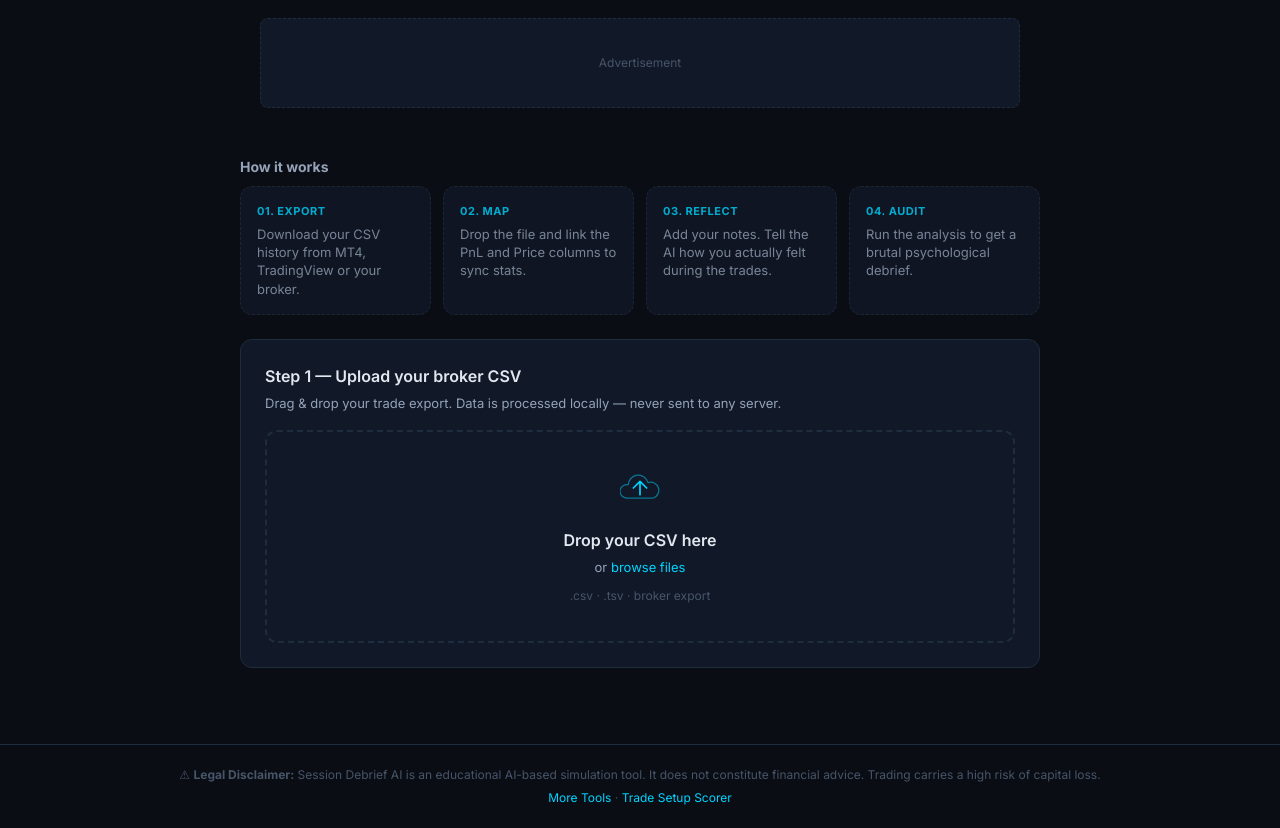
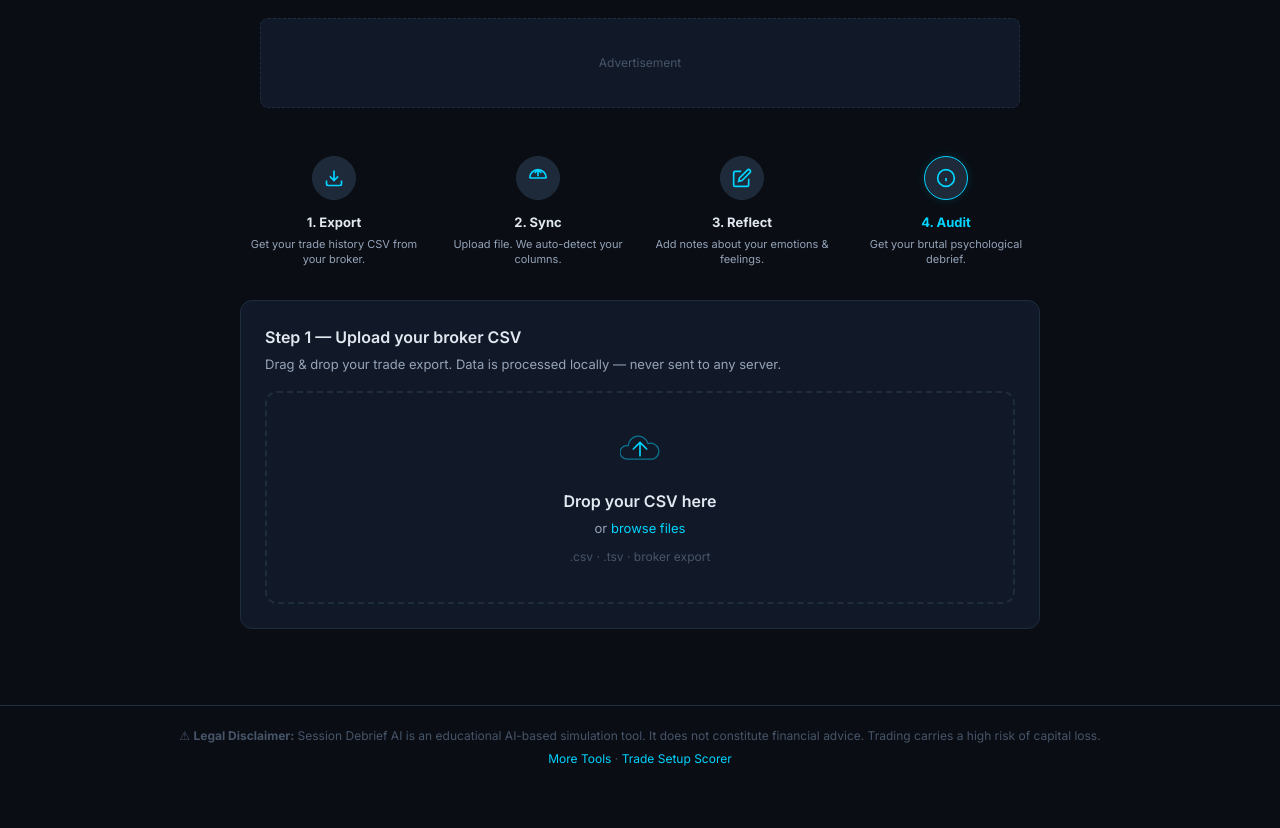
Before and after one commit to gcarnf04/trading_diary, a plain HTML site: page index.html in a window 1280 px wide. Shown: the part 108-936 px from the top of the page. After the commit the page ends 897 px from the top, so only its background shows below. Drawn offline with nearby package versions, Linux system fonts and the light colour scheme.

Commit message:
feat: redesign New Analysis quick guide with iconography and updated steps

```diff
--- a/index.html
+++ b/index.html
@@ -72,27 +72,41 @@
        TAB: NEW ANALYSIS
   ════════════════════════════════════════════════════════ -->
   <main class="tab-panel active container" id="panelNew">
-    <!-- Quick Guide -->
-    <div class="section-header" style="margin-bottom: 8px;">
-      <span class="section-title" style="font-size: 14px; color: var(--text-2);">How it works</span>
-    </div>
-    <div style="display: grid; grid-template-columns: repeat(auto-fit, minmax(180px, 1fr)); gap: 12px; margin-bottom: 24px;">
-      <div class="card" style="padding: 16px; border-style: dashed; opacity: 0.8;">
-        <div style="font-size: 11px; text-transform: uppercase; letter-spacing: 0.05em; color: var(--accent); margin-bottom: 4px; font-weight: 700;">01. Export</div>
-        <div style="font-size: 13px; color: var(--text-2); line-height: 1.4;">Download your CSV history from MT4, TradingView or your broker.</div>
+    <!-- Quick Guide: Enhanced Flow -->
+    <div style="display: grid; grid-template-columns: repeat(auto-fit, minmax(160px, 1fr)); gap: 16px; margin-bottom: 32px;">
+
+      <div style="text-align: center;">
+        <div style="width: 44px; height: 44px; background: var(--bg-hover); border-radius: 50%; display: flex; align-items: center; justify-content: center; margin: 0 auto 12px; border: 1px solid var(--border); color: var(--accent);">
+          <svg viewBox="0 0 24 24" width="20" height="20" fill="none" stroke="currentColor" stroke-width="2"><path d="M21 15v4a2 2 0 0 1-2 2H5a2 2 0 0 1-2-2v-4M7 10l5 5 5-5M12 15V3"/></svg>
+        </div>
+        <div style="font-size: 13px; font-weight: 700; color: var(--text-1); margin-bottom: 4px;">1. Export</div>
+        <div style="font-size: 11px; color: var(--text-2); line-height: 1.4;">Get your trade history CSV from your broker.</div>
       </div>
-      <div class="card" style="padding: 16px; border-style: dashed; opacity: 0.8;">
-        <div style="font-size: 11px; text-transform: uppercase; letter-spacing: 0.05em; color: var(--accent); margin-bottom: 4px; font-weight: 700;">02. Map</div>
-        <div style="font-size: 13px; color: var(--text-2); line-height: 1.4;">Drop the file and link the PnL and Price columns to sync stats.</div>
+
+      <div style="text-align: center;">
+        <div style="width: 44px; height: 44px; background: var(--bg-hover); border-radius: 50%; display: flex; align-items: center; justify-content: center; margin: 0 auto 12px; border: 1px solid var(--border); color: var(--accent);">
+          <svg viewBox="0 0 24 24" width="20" height="20" fill="none" stroke="currentColor" stroke-width="2"><path d="M12 2v8M12 2L8 6M12 2l4 4M2 12h20M2 12a10 10 0 0 1 20 0"/></svg>
+        </div>
+        <div style="font-size: 13px; font-weight: 700; color: var(--text-1); margin-bottom: 4px;">2. Sync</div>
+        <div style="font-size: 11px; color: var(--text-2); line-height: 1.4;">Upload file. We auto-detect your columns.</div>
       </div>
-      <div class="card" style="padding: 16px; border-style: dashed; opacity: 0.8;">
-        <div style="font-size: 11px; text-transform: uppercase; letter-spacing: 0.05em; color: var(--accent); margin-bottom: 4px; font-weight: 700;">03. Reflect</div>
-        <div style="font-size: 13px; color: var(--text-2); line-height: 1.4;">Add your notes. Tell the AI how you actually felt during the trades.</div>
+
+      <div style="text-align: center;">
+        <div style="width: 44px; height: 44px; background: var(--bg-hover); border-radius: 50%; display: flex; align-items: center; justify-content: center; margin: 0 auto 12px; border: 1px solid var(--border); color: var(--accent);">
+          <svg viewBox="0 0 24 24" width="20" height="20" fill="none" stroke="currentColor" stroke-width="2"><path d="M11 4H4a2 2 0 0 0-2 2v14a2 2 0 0 0 2 2h14a2 2 0 0 0 2-2v-7M18.5 2.5a2.121 2.121 0 0 1 3 3L12 15l-4 1 1-4 9.5-9.5z"/></svg>
+        </div>
+        <div style="font-size: 13px; font-weight: 700; color: var(--text-1); margin-bottom: 4px;">3. Reflect</div>
+        <div style="font-size: 11px; color: var(--text-2); line-height: 1.4;">Add notes about your emotions & feelings.</div>
       </div>
-      <div class="card" style="padding: 16px; border-style: dashed; opacity: 0.8;">
-        <div style="font-size: 11px; text-transform: uppercase; letter-spacing: 0.05em; color: var(--accent); margin-bottom: 4px; font-weight: 700;">04. Audit</div>
-        <div style="font-size: 13px; color: var(--text-2); line-height: 1.4;">Run the analysis to get a brutal psychological debrief.</div>
+
+      <div style="text-align: center;">
+        <div style="width: 44px; height: 44px; background: var(--bg-hover); border-radius: 50%; display: flex; align-items: center; justify-content: center; margin: 0 auto 12px; border: 1px solid var(--accent); color: var(--accent); box-shadow: 0 0 10px var(--accent-dim);">
+          <svg viewBox="0 0 24 24" width="20" height="20" fill="none" stroke="currentColor" stroke-width="2"><circle cx="12" cy="12" r="10"/><path d="M12 16v-4M12 8h.01"/></svg>
+        </div>
+        <div style="font-size: 13px; font-weight: 700; color: var(--accent); margin-bottom: 4px;">4. Audit</div>
+        <div style="font-size: 11px; color: var(--text-2); line-height: 1.4;">Get your brutal psychological debrief.</div>
       </div>
+
     </div>
 
     <!-- Step 1: CSV Upload -->
```
